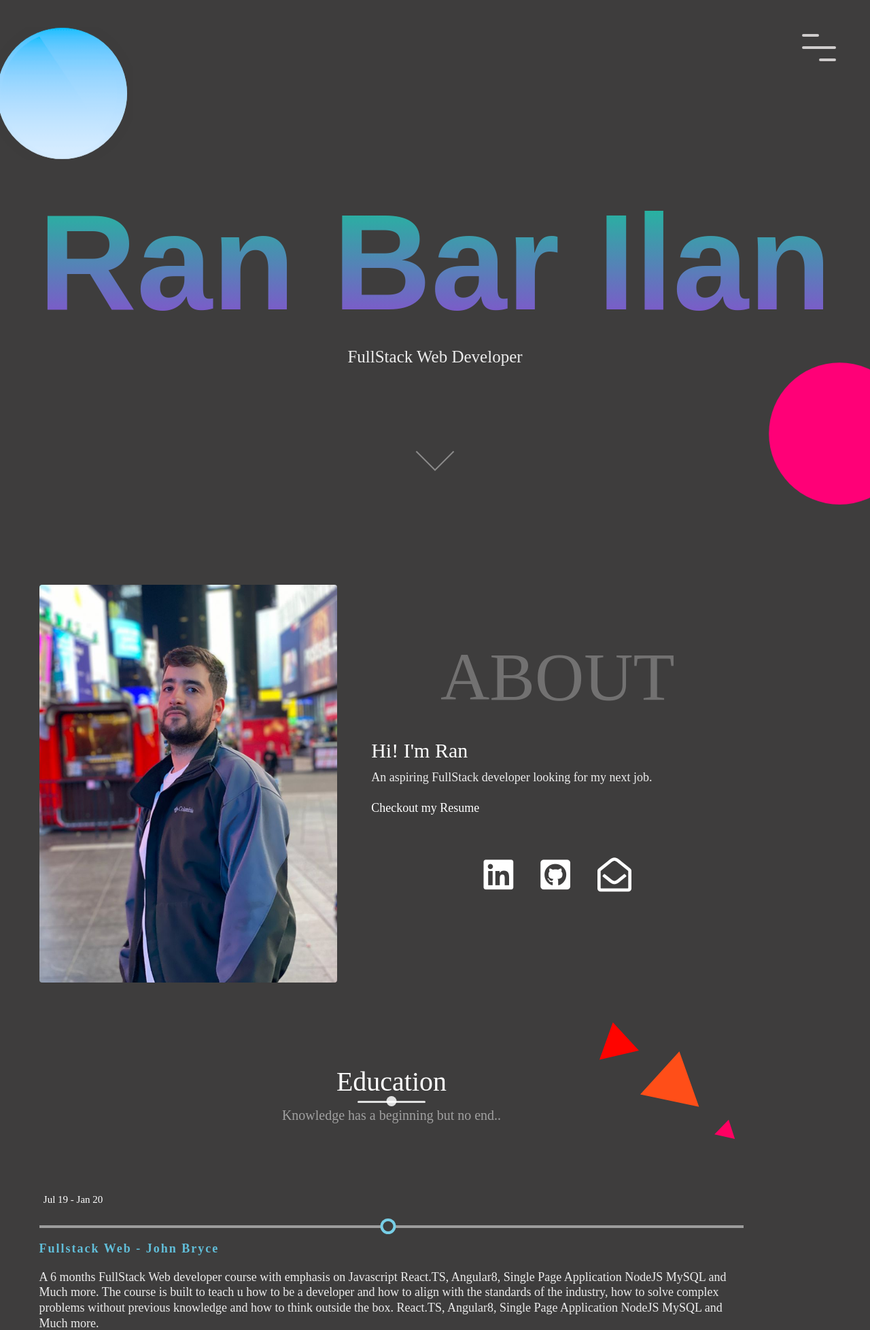
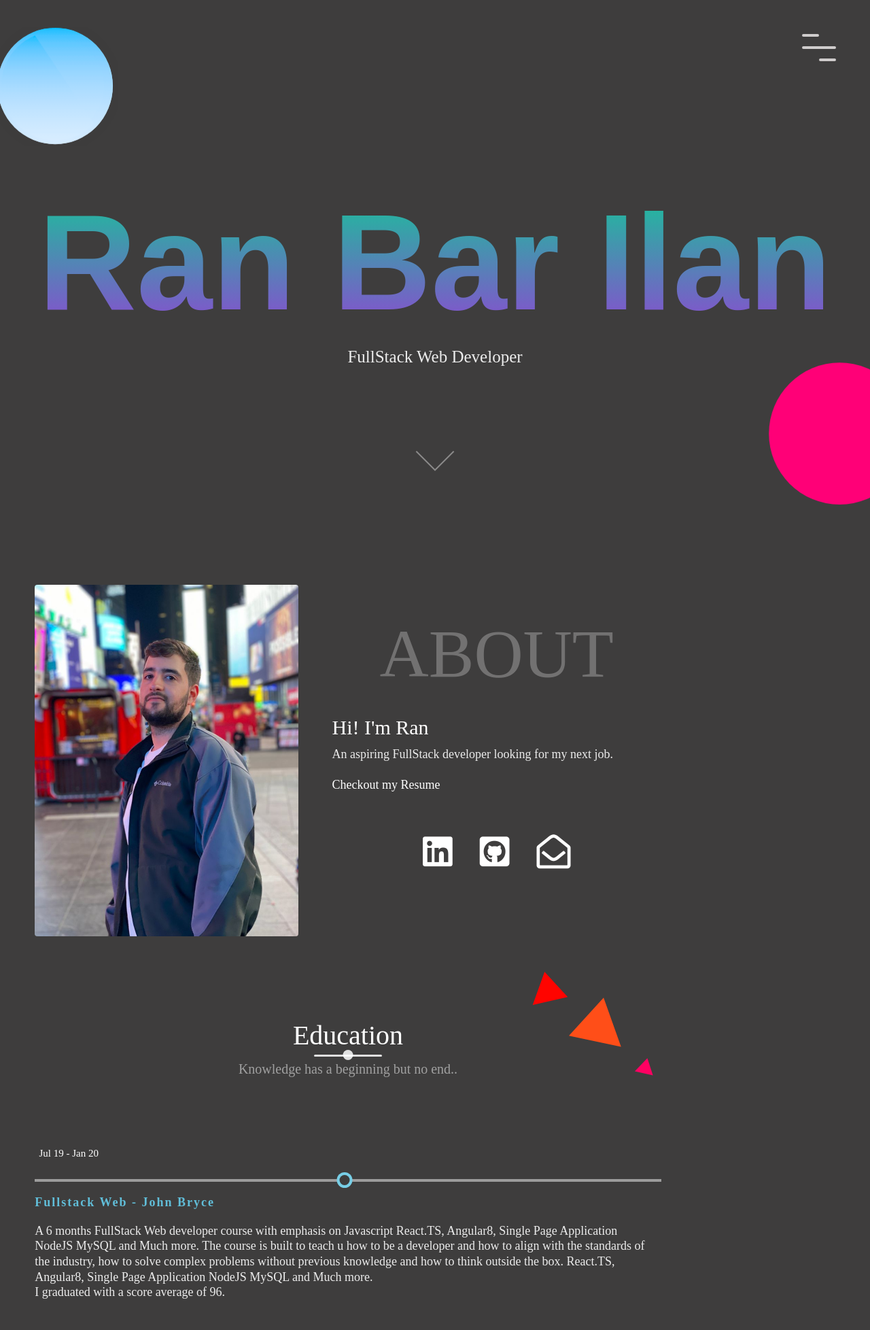
Before and after one commit to ranbri/ranbri.github.io, a PHP site: page / in a window 1280 px wide. Shown: the top 1956 px of the page at 68% size. Run offline with PHP 8.4, Linux system fonts and the light colour scheme; some web fonts are replaced.

Commit message:
Update main.css

```diff
--- a/main.css
+++ b/main.css
@@ -19,7 +19,7 @@ html{
 }
 
 body{
-    max-width: 90% ;
+    max-width: 80% !important ;
     overflow-x: hidden;
     width: 100%;
     height: 100%;
```
